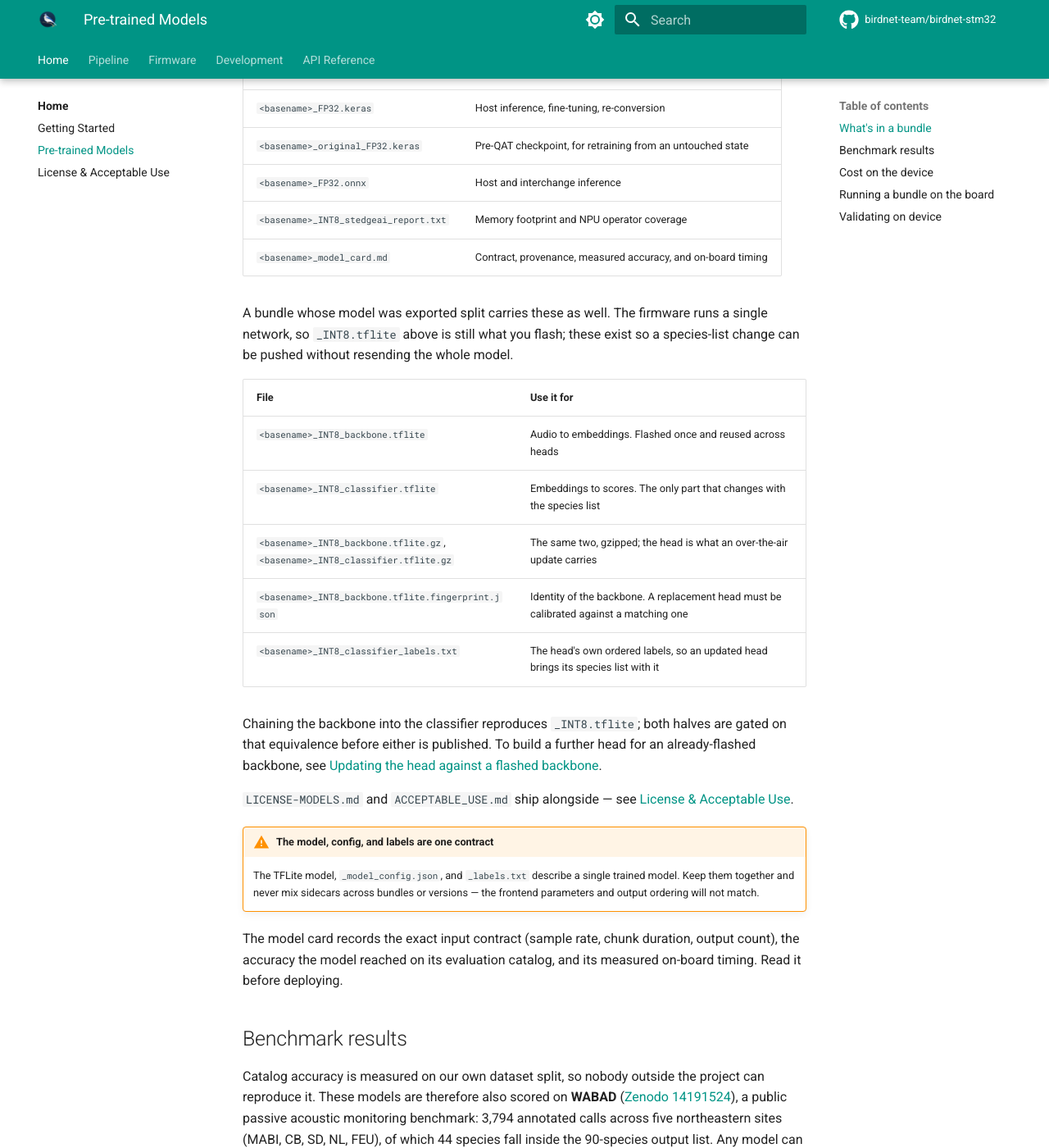
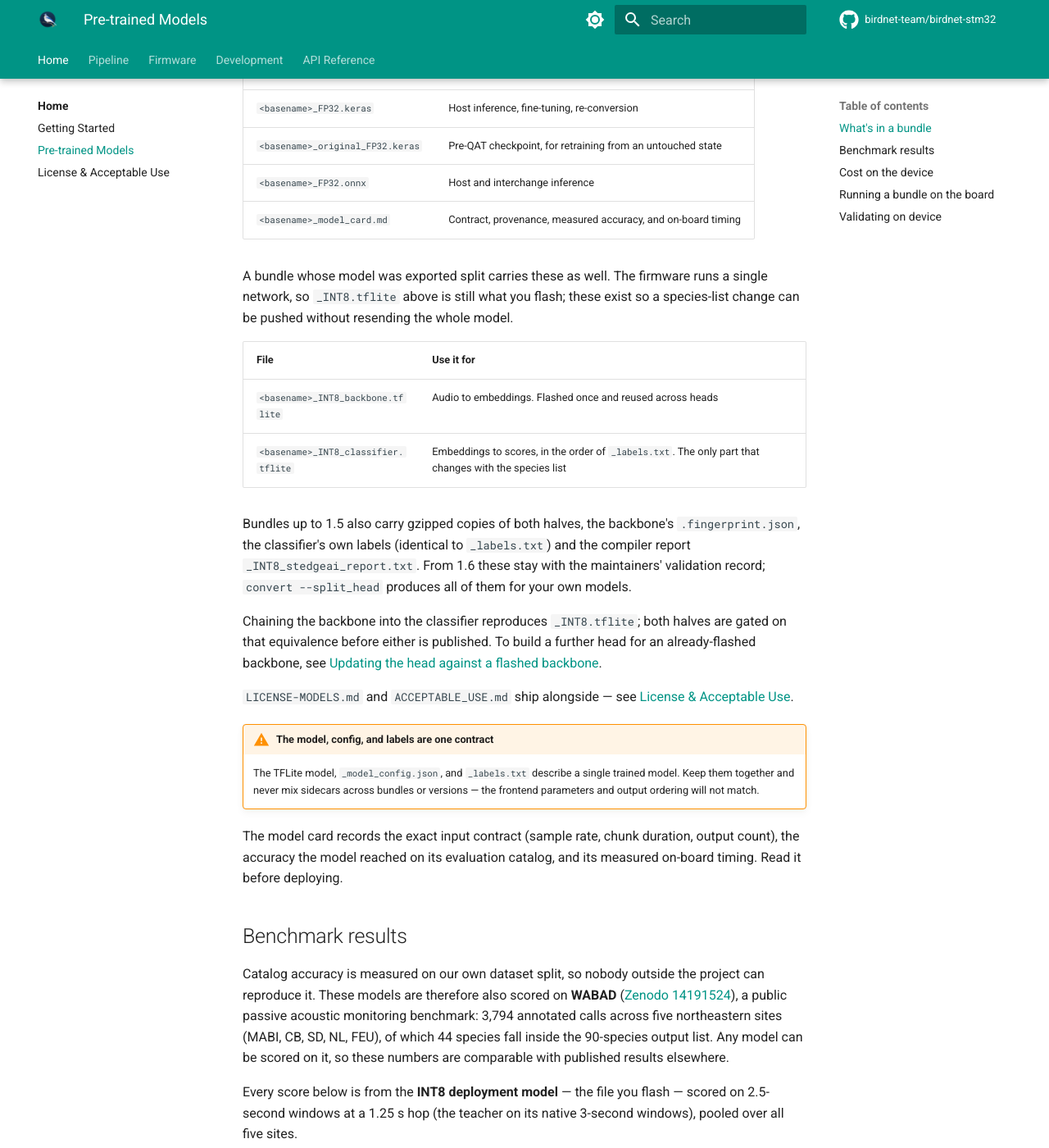
Before and after one commit to birdnet-team/birdnet-stm32, an MkDocs documentation site: the page built from docs/pretrained-models.md, in a window 1280 px wide and 1400 px high, scrolled down 561 px. Shown: the whole window at 82% size. Built offline with MkDocs 1.6.1 and Material for MkDocs 9.7.7, drawn with Linux system fonts in a browser that asks for light colours; comment, search, counter and statistics services are not loaded; some of the changed text lies outside the part shown.

Commit message:
Re-issue the hybrid model as 1.6 and publish lean bundles
The v1.5 Hybrid weights ship again as BirdNET_Tiny_N6_USNE_90_V1.6_Hybrid:
re-converted (the INT8 model is byte-identical), re-validated on the 1.6
firmware -- on-target cos 0.99990, 25/25 board parity, STFT 33 ms instead
of 69 -- and re-measured on WABAD with the same scores, under a 1.6 card.

From 1.6 a published bundle and its zip hold only what a user needs: the
model files, labels, config, model card and license files. The .gz
copies, the backbone fingerprint, the compiler report and the
classifier's own labels (identical to the model's) are still produced and
validated but stay with the maintainers' validation record.

```diff
--- a/docs/pretrained-models.md
+++ b/docs/pretrained-models.md
@@ -19,7 +19,6 @@
 | `<basename>_FP32.keras` | Host inference, fine-tuning, re-conversion |
 | `<basename>_original_FP32.keras` | Pre-QAT checkpoint, for retraining from an untouched state |
 | `<basename>_FP32.onnx` | Host and interchange inference |
-| `<basename>_INT8_stedgeai_report.txt` | Memory footprint and NPU operator coverage |
 | `<basename>_model_card.md` | Contract, provenance, measured accuracy, and on-board timing |
 
 A bundle whose model was exported split carries these as well. The firmware runs
@@ -29,10 +28,13 @@
 | File | Use it for |
 |---|---|
 | `<basename>_INT8_backbone.tflite` | Audio to embeddings. Flashed once and reused across heads |
-| `<basename>_INT8_classifier.tflite` | Embeddings to scores. The only part that changes with the species list |
-| `<basename>_INT8_backbone.tflite.gz`, `<basename>_INT8_classifier.tflite.gz` | The same two, gzipped; the head is what an over-the-air update carries |
-| `<basename>_INT8_backbone.tflite.fingerprint.json` | Identity of the backbone. A replacement head must be calibrated against a matching one |
-| `<basename>_INT8_classifier_labels.txt` | The head's own ordered labels, so an updated head brings its species list with it |
+| `<basename>_INT8_classifier.tflite` | Embeddings to scores, in the order of `_labels.txt`. The only part that changes with the species list |
+
+Bundles up to 1.5 also carry gzipped copies of both halves, the backbone's
+`.fingerprint.json`, the classifier's own labels (identical to `_labels.txt`)
+and the compiler report `_INT8_stedgeai_report.txt`. From 1.6 these stay with
+the maintainers' validation record; `convert --split_head` produces all of them
+for your own models.
 
 Chaining the backbone into the classifier reproduces `_INT8.tflite`; both halves
 are gated on that equivalence before either is published. To build a further
@@ -74,8 +76,9 @@
 | `..._90_V1.4_Raw_INT8` | 0.228 | 0.154 | 0.131 | 0.204 | 0.250 |
 | `..._90_V1.4_Hybrid_INT8` | 0.284 | 0.185 | 0.160 | 0.285 | 0.335 |
 | `..._90_V1.5_Raw_INT8` | 0.344 | 0.248 | 0.218 | 0.258 | 0.342 |
-| **`..._90_V1.5_Hybrid_INT8`** | **0.464** | **0.361** | **0.339** | **0.376** | **0.461** |
+| `..._90_V1.5_Hybrid_INT8` | 0.464 | 0.361 | 0.339 | 0.376 | 0.461 |
 | **`..._90_V1.6_Raw_INT8`** | **0.343** | **0.255** | **0.219** | **0.269** | **0.352** |
+| **`..._90_V1.6_Hybrid_INT8`** | **0.464** | **0.361** | **0.339** | **0.376** | **0.461** |
 | BirdNET+ V3.0 preview 3.1 | 0.766 | 0.656 | 0.607 | 0.517 | 0.617 |
 
 The last row is the server-class teacher these models are distilled from, scored
@@ -85,7 +88,7 @@
 
 Per site, for the current release (event recall @0.5 / window AUPRC):
 
-| Site | Calls | Species | v1.6 Raw | v1.5 Raw | v1.5 Hybrid |
+| Site | Calls | Species | v1.6 Raw | v1.5 Raw | v1.6 Hybrid |
 |---|---:|---:|---|---|---|
 | MABI (Vermont) | 584 | 22 | 0.389 / 0.549 | 0.423 / 0.567 | 0.632 / 0.690 |
 | CB | 730 | 21 | 0.255 / 0.347 | 0.240 / 0.319 | 0.319 / 0.393 |
@@ -93,7 +96,8 @@
 | NL | 170 | 6 | 0.259 / 0.398 | 0.171 / 0.345 | 0.424 / 0.484 |
 | FEU (boreal) | 2,073 | 18 | 0.229 / 0.485 | 0.217 / 0.470 | 0.300 / 0.581 |
 
-v1.6 ships a new Raw model; the v1.5 Hybrid remains the current hybrid model.
+v1.6 ships a new Raw model. v1.6 Hybrid is the v1.5 Hybrid re-issued: the same
+INT8 model byte for byte, so the same scores, with the 1.6 firmware's faster STFT.
 v1.6 Raw gains most at the sites with the densest audio (NL, CB, FEU) and gives a
 little back at MABI and SD: the change it carries, a filterbank split that keeps
 each INT8 partial sum band-selective, targets broadband backgrounds.
@@ -119,7 +123,8 @@
 | `..._90_V1.4_Raw_INT8` | 987,156 | 81.34 M | 15 ms | 0 ms | 15 ms | 58 (3 sw) |
 | `..._90_V1.4_Hybrid_INT8` | 946,196 | 104.83 M | 19 ms | 33 ms | 52 ms | 40 (4 sw) |
 | `..._90_V1.5_Raw_INT8` | 987,156 | 81.25 M | 15 ms | 0 ms | 15 ms | 53 (3 sw) |
-| **`..._90_V1.5_Hybrid_INT8`** | 946,196 | 104.83 M | 19 ms | 33 ms | 52 ms | 40 (4 sw) |
+| `..._90_V1.5_Hybrid_INT8` | 946,196 | 104.83 M | 19 ms | 33 ms | 52 ms | 40 (4 sw) |
+| **`..._90_V1.6_Hybrid_INT8`** | 946,196 | 104.83 M | 19 ms | 33 ms | 52 ms | 40 (4 sw) |
 | **`..._90_V1.6_Raw_INT8`** | 987,156 | 81.25 M | **16 ms** | 0 ms | **16 ms** | 52 (3 sw) |
 | BirdNET+ V3.0 preview 3.1 | 135,228,889 | — | — | — | — | — |
 
```
Also changed, not shown: AGENTS.md (+7 -4 lines), CHANGELOG.md (+13 -5 lines), README.md (+5 -5 lines).
